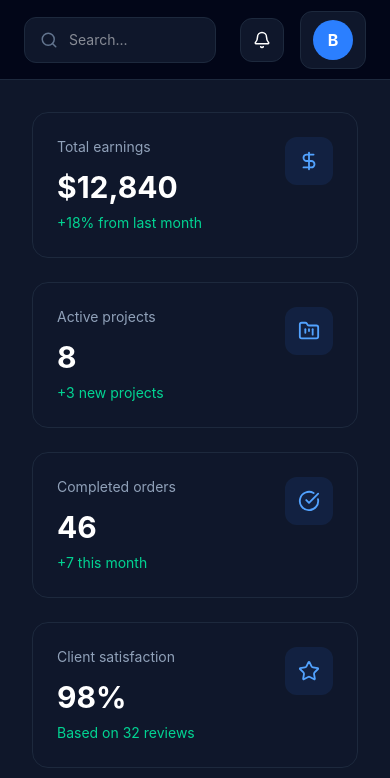
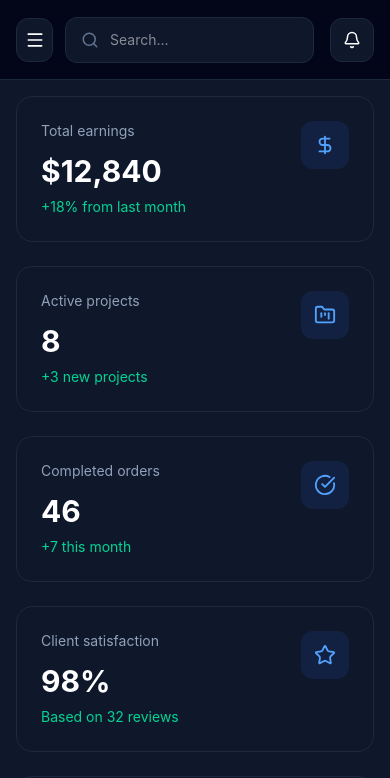
Before and after one commit to BohdanBedrynets/freelancer-dashboard, a React (Vite) app: page / in a window 390 px wide. Shown: the top 778 px of the page. Built offline with nearby package versions, Linux system fonts and the light colour scheme.

Commit message:
Improved responsive dashboard layout

```diff
--- a/src/App.jsx
+++ b/src/App.jsx
@@ -17,7 +17,7 @@ export default function App() {
 
         <Topbar />
 
-        <main className="p-8 space-y-8">
+        <main className="p-4 sm:p-6 xl:p-8 space-y-6 xl:space-y-8">
 
           <StatsSection />
 
--- a/src/layout/Topbar.jsx
+++ b/src/layout/Topbar.jsx
@@ -1,11 +1,14 @@
-import { Bell, Search } from "lucide-react"
+import { Bell, Menu, Search } from "lucide-react"
 
 export default function Topbar() {
   return (
-    <header className="h-20 border-b border-slate-800 bg-slate-950 px-6 flex items-center justify-between">
+    <header className="h-20 border-b border-slate-800 bg-slate-950 px-4 sm:px-6 flex items-center justify-between">
+      <div className="flex items-center gap-3 w-full max-w-md">
+        <button className="lg:hidden w-11 h-11 rounded-xl bg-slate-900 border border-slate-800 flex items-center justify-center">
+          <Menu size={20} />
+        </button>
 
-      <div className="relative w-full max-w-md">
-
+        <div className="relative w-full">
           <Search
             className="absolute left-4 top-1/2 -translate-y-1/2 text-slate-500"
             size={18}
@@ -16,35 +19,25 @@ export default function Topbar() {
             placeholder="Search..."
             className="w-full bg-slate-900 border border-slate-800 rounded-xl pl-11 pr-4 py-3 outline-none text-sm focus:border-blue-500 transition"
           />
-
+        </div>
       </div>
 
-      <div className="flex items-center gap-4 ml-6">
-
+      <div className="flex items-center gap-3 ml-4">
         <button className="w-11 h-11 rounded-xl bg-slate-900 border border-slate-800 flex items-center justify-center hover:bg-slate-800 transition">
           <Bell size={18} />
         </button>
 
-        <div className="flex items-center gap-3 bg-slate-900 border border-slate-800 rounded-xl px-3 py-2">
-
+        <div className="hidden sm:flex items-center gap-3 bg-slate-900 border border-slate-800 rounded-xl px-3 py-2">
           <div className="w-10 h-10 rounded-full bg-blue-500 flex items-center justify-center font-bold">
             B
           </div>
 
-          <div className="hidden sm:block">
-            <p className="font-medium">
-              Bohdan
-            </p>
-
-            <p className="text-xs text-slate-400">
-              Frontend Developer
-            </p>
+          <div>
+            <p className="font-medium">Bohdan</p>
+            <p className="text-xs text-slate-400">Frontend Developer</p>
           </div>
-
         </div>
-
       </div>
-
     </header>
   )
 }
```
Lines whose indentation alone changed are shown as unchanged.
